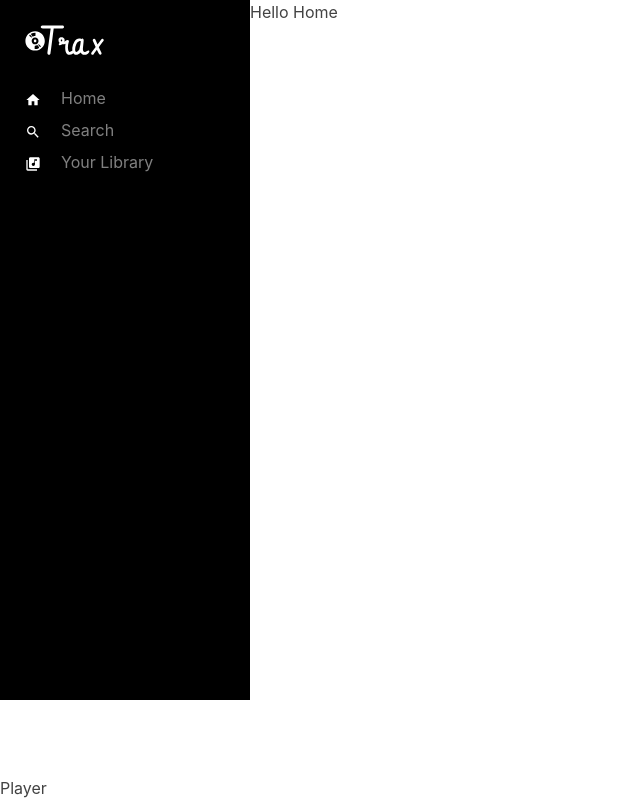
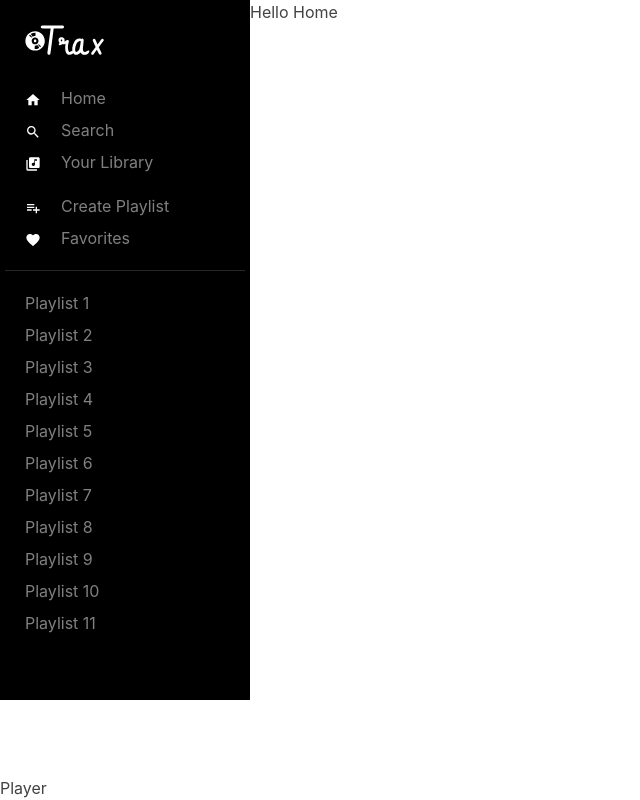
Before and after one commit to yes-im-harsh/next-trux, a Next.js app: page / in a window 1280 px wide. Shown: the whole page, without its empty margins (0-640 px from the left). Built offline with nearby package versions, Linux system fonts and the light colour scheme.

Commit message:
Create Playlist Menu

```diff
--- a/components/sidebar.tsx
+++ b/components/sidebar.tsx
@@ -37,6 +37,21 @@
   },
 ];
 
+const musicMenu = [
+  {
+    name: "Create Playlist",
+    icon: MdPlaylistAdd,
+    route: "/",
+  },
+  {
+    name: "Favorites",
+    icon: MdFavorite,
+    route: "/favorites",
+  },
+];
+
+const playList = new Array(30).fill(1).map((_, i) => `Playlist ${i + 1}`);
+
 const Sidebar = () => {
   return (
     <Box
@@ -46,7 +61,7 @@
       paddingX="5px"
       color="gray"
     >
-      <Box paddingY="20px">
+      <Box paddingY="20px" height="100%">
         <Box width="120px" marginBottom="20px" paddingX="20px">
           <NextImage src="/logo.svg" height={60} width={120} />
         </Box>
@@ -72,6 +87,41 @@
             ))}
           </List>
         </Box>
+        <Box marginBottom="20px">
+          <List spacing={2}>
+            {musicMenu.map((item) => (
+              <ListItem paddingX="20px" fontSize="16px" key={item.name}>
+                <LinkBox>
+                  <NextLink href={item.route} passHref>
+                    <LinkOverlay>
+                      <ListIcon
+                        as={item.icon}
+                        color="white"
+                        marginRight="20px"
+                      />
+
+                      {item.name}
+                    </LinkOverlay>
+                  </NextLink>
+                </LinkBox>
+              </ListItem>
+            ))}
+          </List>
+        </Box>
+        <Divider color="gray.800" />
+        <Box height="55%" overflowY="auto" paddingY="20px">
+          <List spacing={2}>
+            {playList.map((playlist) => (
+              <ListItem paddingX="20px" key={playlist}>
+                <LinkBox>
+                  <NextLink href="/" passHref>
+                    <LinkOverlay>{playlist}</LinkOverlay>
+                  </NextLink>
+                </LinkBox>
+              </ListItem>
+            ))}
+          </List>
+        </Box>
       </Box>
     </Box>
   );
```
